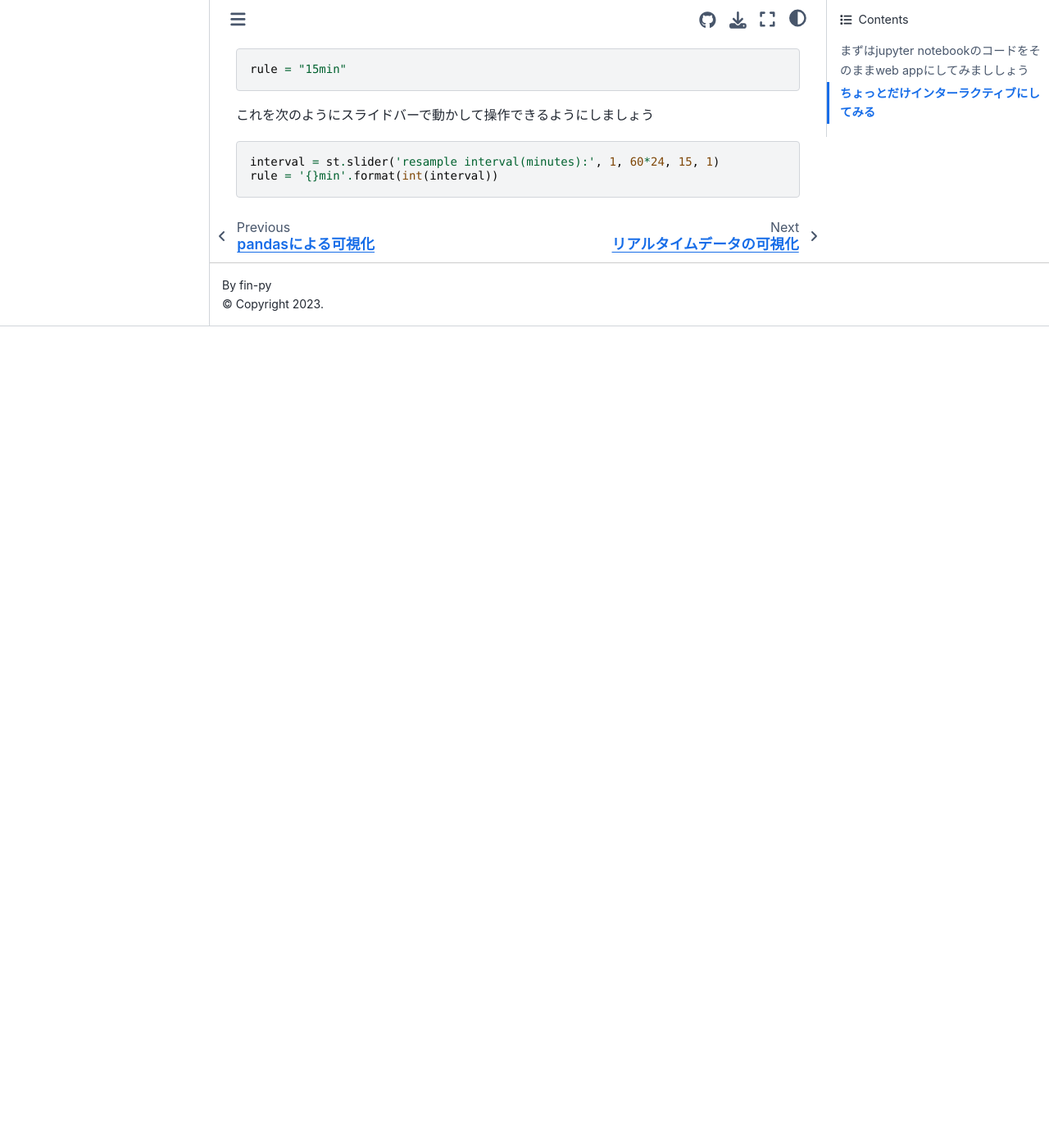
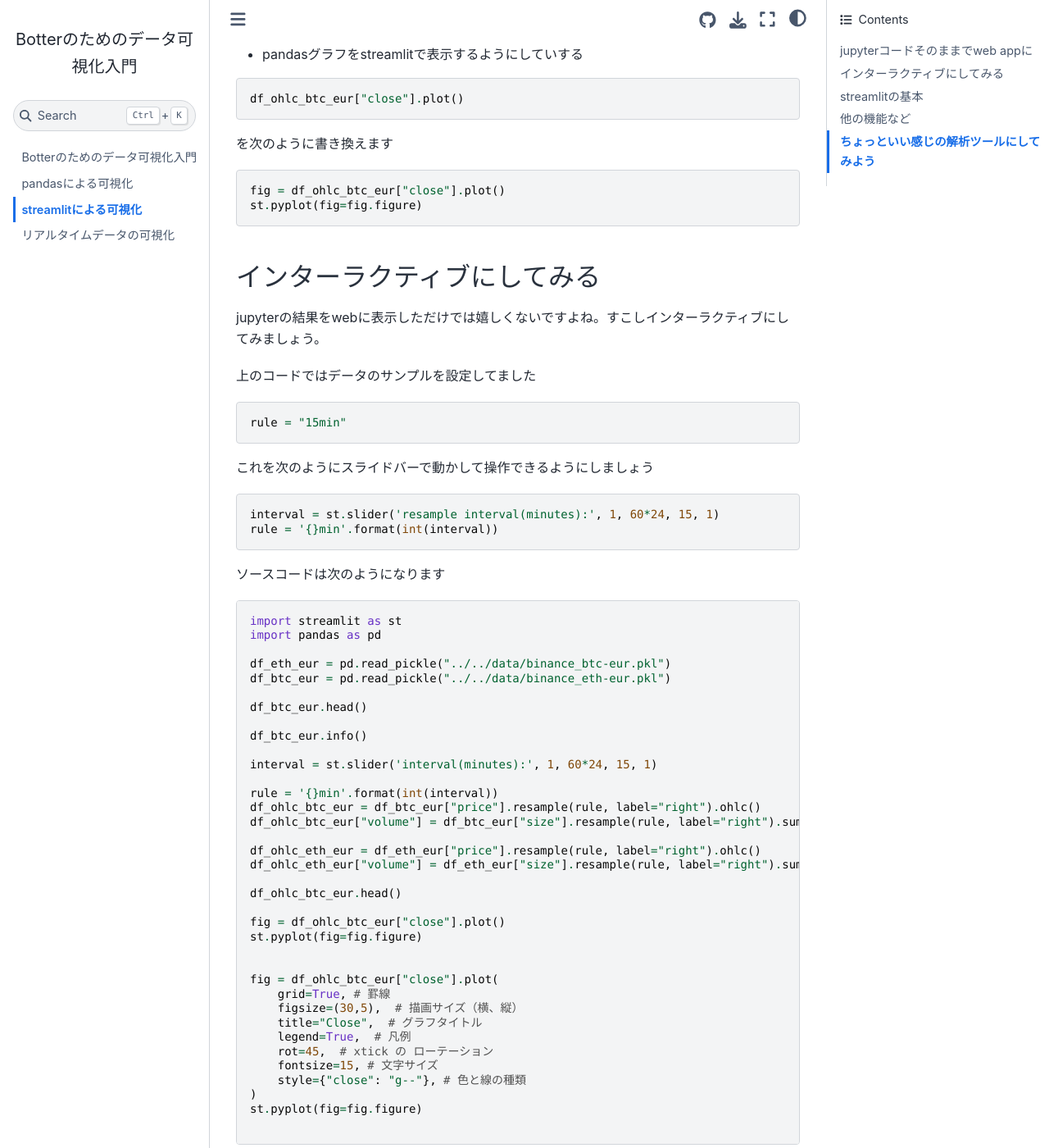
Before and after one commit to fin-py/botter4visualization, a Jupyter Book: the page built from source/streamlit_interactive.md, in a window 1280 px wide and 1400 px high, scrolled down 1675 px. Shown: the whole window at 82% size. Built offline with Jupyter Book 1.0.4 settings and Sphinx 7.4.7 and the Sphinx Book theme 1.1.4, drawn with Linux system fonts in a browser that asks for light colours; pages that are not in the unit, such as notebooks, are missing from menus; before the commit the page ends 2073 px from its top, so only the background shows below that; some of the changed text lies outside the part shown.

Commit message:
streamlit,説明追加、調整、アプリ画面追加

````diff
--- a/source/code/streamlit_02.py
+++ b/source/code/streamlit_02.py
@@ -8,7 +8,7 @@
 
 df_btc_eur.info()
 
-interval = st.slider('resample interval(minutes):', 1, 60*24, 15, 1)
+interval = st.slider('interval(minutes):', 1, 60*24, 15, 1)
 
 rule = '{}min'.format(int(interval))
 df_ohlc_btc_eur = df_btc_eur["price"].resample(rule, label="right").ohlc()
--- a/source/streamlit_interactive.md
+++ b/source/streamlit_interactive.md
@@ -2,31 +2,37 @@
 
 streamlitを使うと解析のコードを簡単にweb appにすることができます
 
-## まずはjupyter notebookのコードをそのままweb appにしてみまししょう
+## jupyterコードそのままでweb appに
 
-例えばpandasによる可視化を次のようにするとweb appにします
+例えばpandasによる可視化のソースコードを次のようにするとweb appにします
 
 ```{literalinclude} ./code/streamlit_01.py
 :language: python
 ```
 
-実行する時は
+次のように実行します。
 
 ```
 streamlit run streamlit_01.py
 ```
-のようにします。
 
-jupyter notebookのコードに加える変更ポイント
+```{figure} ./resources/streamlit_01.png
+:name: streamlit01
+:width: 450px
 
-- streamlitの読み込む
+web browserで見える画面
+```
+
+streamlitでweb appにする際にjupyter notebookのコードに加える変更ポイント下記の通りです
+
+- streamlitの読み込み
 
 ```{literalinclude} ./code/streamlit_01.py
 :language: python
 :lines: 1
 ```
 
-- pandasグラフをstreamlitで表示する
+- pandasグラフをstreamlitで表示するようにしていする
 
 ```
 df_ohlc_btc_eur["close"].plot()
@@ -39,11 +45,11 @@
 st.pyplot(fig=fig.figure)
 ```
 
-## ちょっとだけインターラクティブにしてみる
+## インターラクティブにしてみる
 
-これだとjupyterの結果を表示しただけなので嬉しくないですよね。すこしインターラクティブにしましょう。
+jupyterの結果をwebに表示しただけでは嬉しくないですよね。すこしインターラクティブにしてみましょう。
 
-上のコードでデータのサンプルを設定してました
+上のコードではデータのサンプルを設定してました
 
 ```
 rule = "15min"
@@ -55,3 +61,55 @@
 interval = st.slider('resample interval(minutes):', 1, 60*24, 15, 1)
 rule = '{}min'.format(int(interval))
 ```
+
+ソースコードは次のようになります
+
+```{literalinclude} ./code/streamlit_02.py
+:language: python
+```
+
+```{figure} ./resources/streamlit_02.png
+:name: streamlit01
+:width: 450px
+
+スライドバーの画面
+```
+
+スライドバーを動かして、異なる時間スケールで価格をみることができます。
+
+## streamlitの基本
+
+- streamlitの関数を呼び出すことで画面にコンポーネントを配置する
+- 書いた順番に実行される
+
+とても手軽である反面、高度なカスタマイズができなくて、簡単なログインを付けられるが、ごく簡易的なものになります。
+概念の検証やツール作成に最適です。
+
+ただし、次の課題に対する工夫をすればかなり強力なものを短期間でできます。
+
+- コード実行の順番と画面に表示するものの順番が違う場合に`st.empty()`を使って制御できる。
+    - 例：グラフの下にスライドバーを配置し、それを動かすとグラフを変更したい場合
+- 画面で何かを動かす度に全部実行されるため、パフォーマンスの問題がある
+    - @st.cacheを使って処理を一度しか実行しないようにできる
+    - ラジオボタンを設置し、その選択に応じて実行する処理を切り分ける（ページ分けをするイメージ）
+
+詳細については過去の勉強会資料を参照していただきたいです。
+
+[streamlit勉強会](https://fin-py.connpass.com/event/201708/)
+
+## 他の機能など
+
+タイトル、文章、HTMLはそれぞれ次のように配置できます
+
+```
+st.title('streamlitによる可視化')
+st.markdown('# streamlitによる可視化')
+st.components.v1.html('<h1>streamlitによる可視化</h1>')
+```
+
+他にボタン、ラジオボタン、セレクト枠、テキスト入力枠、カレンダー入力などのコンポーネントが提供されています。
+詳細の使い方は公式ドキュメントがわかりやすいです。
+
+[streamlit document](https://docs.streamlit.io/library/get-started)
+
+## ちょっといい感じの解析ツールにしてみよう
````
Also changed, not shown: source/resources/streamlit_01.png (added), source/resources/streamlit_02.png (added).
